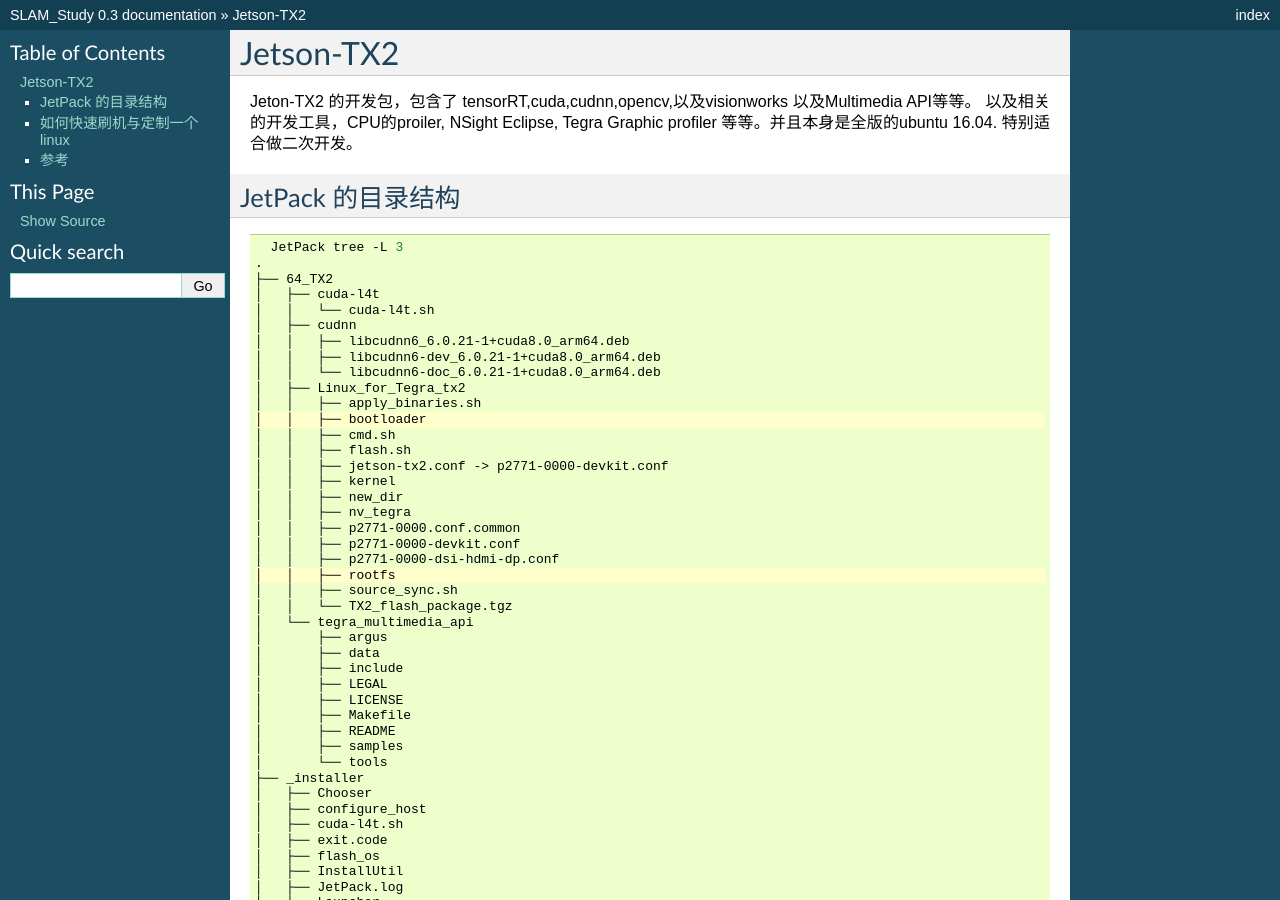
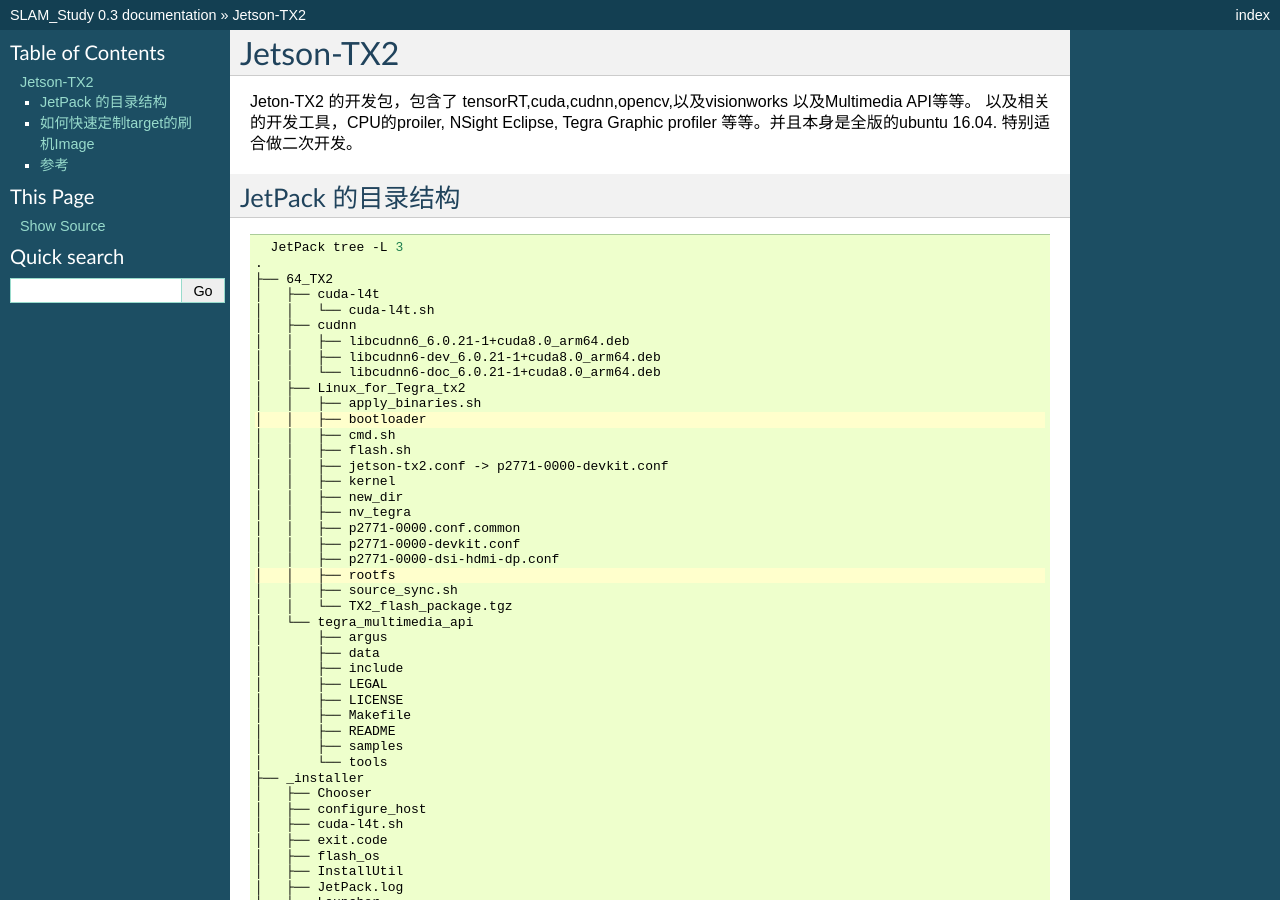
Before and after one commit to gwli/SLAM_Study, a Sphinx documentation site: the page built from source/Stage_1/Jetson_tx2.rst, in a window 1280 px wide and 900 px high. Built offline with Sphinx 7.4.7, drawn with Linux system fonts in a browser that asks for light colours; some of the changed text lies outside the part shown.

Commit message:
修改了标题

```diff
--- a/source/Stage_1/Jetson_tx2.rst
+++ b/source/Stage_1/Jetson_tx2.rst
@@ -13,8 +13,8 @@
 
 
 
-如何快速刷机与定制一个linux
-============================
+如何快速定制target的刷机Image
+=============================
 
 
 #. 从官网下载最新的 JetPack_ 最新版本为3.1.
@@ -23,6 +23,7 @@
    .. note::
 
       进入recover 模式， 组合键顺序:   :kbd:`Rec` -> :kbd:`Rec+Reset` -> :kbd:`Rec`
+
 #.  在device 上安装各种额外的包。你可以用VNC 或者ssh 去连接device.
 
     .. code-block:: bash
```
